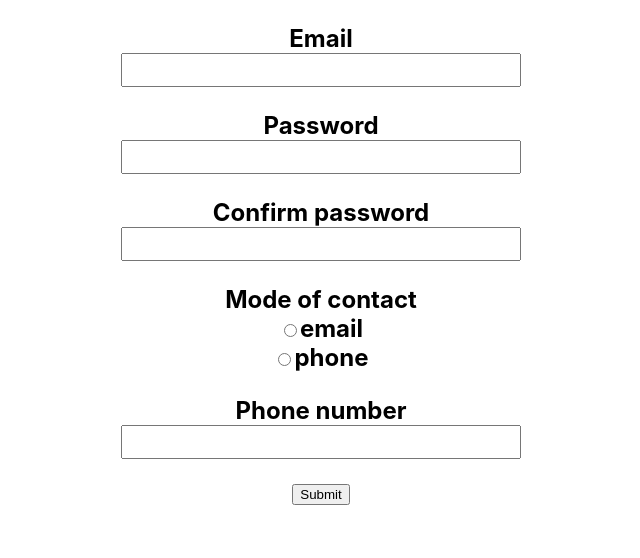
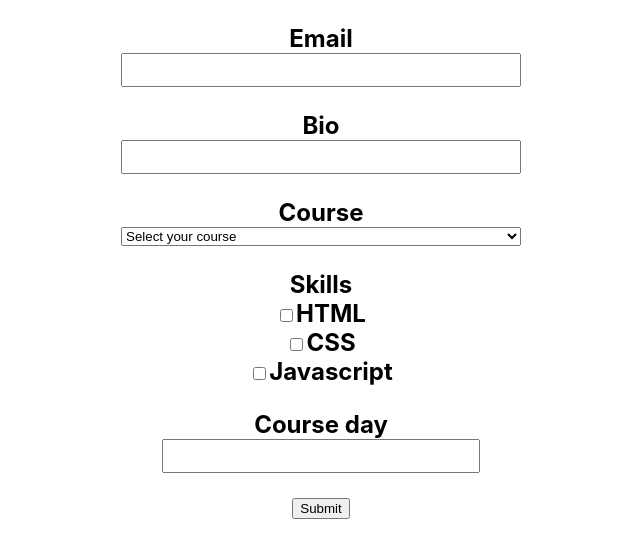
Before and after one commit to duyloc22/react-formik, a React (Create React App) app: page / in a window 1280 px wide. Shown: the top 558 px of the page, without its empty margins (319-959 px from the left). Built offline with nearby package versions, Linux system fonts and the light colour scheme.

Commit message:
create enrollment form

```diff
--- a/src/App.js
+++ b/src/App.js
@@ -1,6 +1,7 @@
-import FormikContainer from "./components/FormikContainer";
-import LoginForm from "./components/LoginForm";
-import RegistrationForm from "./components/RegistrationForm";
+// import FormikContainer from "./components/FormikContainer";
+// import LoginForm from "./components/LoginForm";
+// import RegistrationForm from "./components/RegistrationForm";
+import EnrollmentForm from "./components/EnrollmentForm";
 import "./App.css";
 
 function App() {
@@ -8,7 +9,8 @@ function App() {
         <div className="App">
             {/* <FormikContainer /> */}
             {/* <LoginForm /> */}
-            <RegistrationForm />
+            {/* <RegistrationForm /> */}
+            <EnrollmentForm />
         </div>
     );
 }
--- /dev/null
+++ b/src/components/EnrollmentForm.js
@@ -0,0 +1,54 @@
+import React from "react";
+import { Formik, Form } from "formik";
+import * as Yup from "yup";
+import FormikControl from "./FormikControl";
+
+function EnrollmentForm() {
+    const dropdownOptions = [
+        { key: "Select your course", value: "" },
+        { key: "React", value: "react" },
+        { key: "Vue", value: "vue" },
+        { key: "Angular", value: "angular" },
+    ];
+    const checkboxOptions = [
+        { key: "HTML", value: "html" },
+        { key: "CSS", value: "css" },
+        { key: "Javascript", value: "javascript" },
+    ];
+    const initialValue = {
+        email: "",
+        bio: "",
+        course: "",
+        skills: [],
+        courseDay: null,
+    };
+    const validationSchema = Yup.object({
+        email: Yup.string().email("Invalid email address").required("Required"),
+        bio: Yup.string().required("Required"),
+        course: Yup.string().required("Required"),
+        skills: Yup.array().min(1, "Required"),
+        courseDay: Yup.string().required("Required").nullable(),
+    });
+    const onSubmit = (val) => console.log(val);
+
+    return (
+        <Formik initialValues={initialValue} validationSchema={validationSchema} onSubmit={onSubmit}>
+            {(formik) => {
+                return (
+                    <Form>
+                        <FormikControl control="input" name="email" type="email" label="Email" />
+                        <FormikControl control="input" name="bio" label="Bio" />
+                        <FormikControl control="select" name="course" label="Course" options={dropdownOptions} />
+                        <FormikControl control="checkbox" name="skills" label="Skills" options={checkboxOptions} />
+                        <FormikControl control="date" name="courseDay" label="Course day" />
+                        <button type="submit" disabled={!formik.isValid}>
+                            Submit
+                        </button>
+                    </Form>
+                );
+            }}
+        </Formik>
+    );
+}
+
+export default EnrollmentForm;
```
